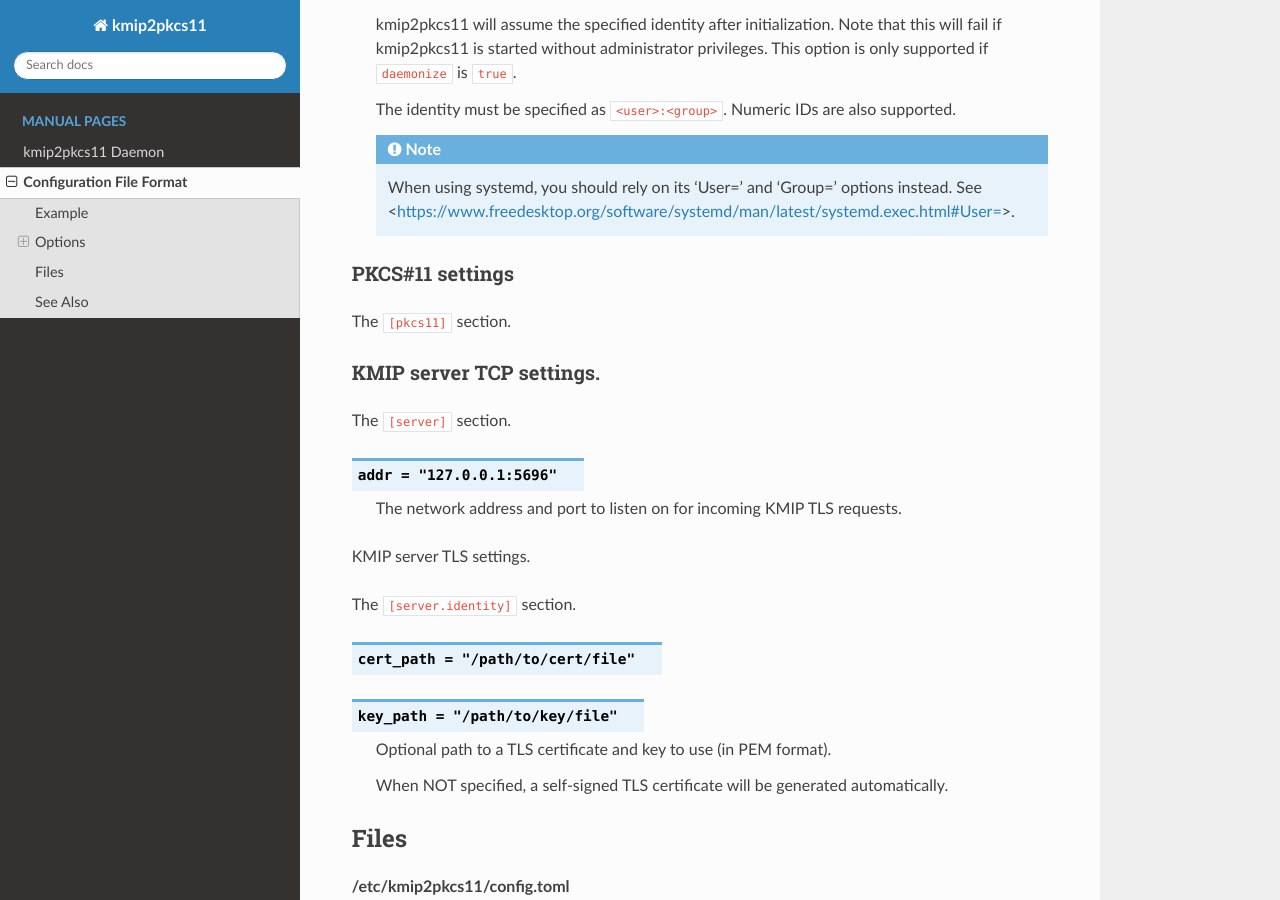
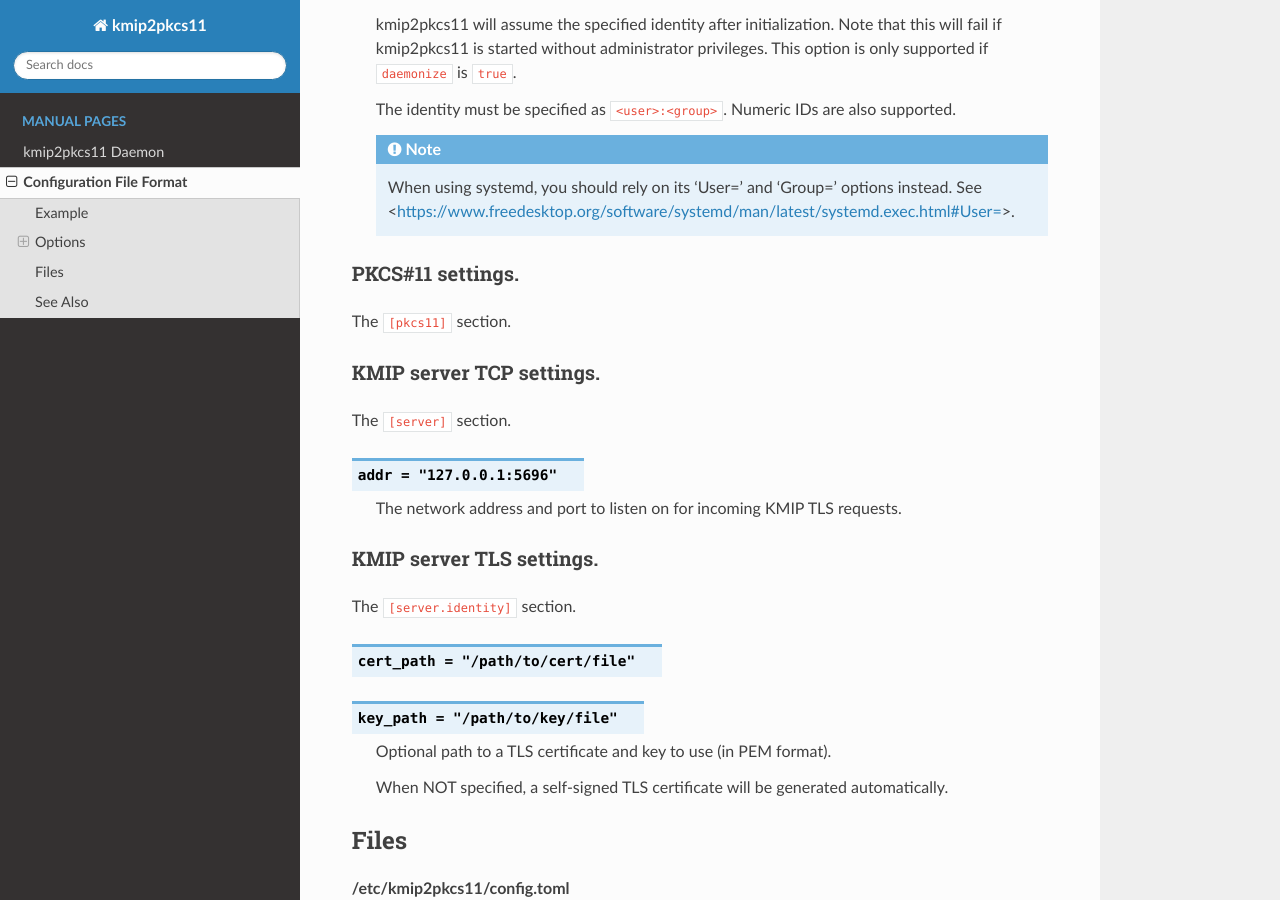
Before and after one commit to NLnetLabs/kmip2pkcs11, a Sphinx documentation site: the page built from doc/manual/source/man/kmip2pkcs11-config.toml.rst, in a window 1280 px wide and 900 px high, scrolled down 2618 px. Built offline with Sphinx 7.4.7 and the Read the Docs theme 3.1.0, drawn with Linux system fonts in a browser that asks for light colours.

Commit message:
Minor corrections.

```diff
--- a/doc/manual/source/man/kmip2pkcs11-config.toml.rst
+++ b/doc/manual/source/man/kmip2pkcs11-config.toml.rst
@@ -137,10 +137,12 @@ The ``[daemon]`` section.
    .. NOTE:: When using systemd, you should rely on its 'User=' and 'Group='
        options instead.  See <https://www.freedesktop.org/software/systemd/man/latest/systemd.exec.html#User=>.
 
-PKCS#11 settings
-++++++++++++++++
+
+PKCS#11 settings.
++++++++++++++++++
 
 The ``[pkcs11]`` section.
+
 
 KMIP server TCP settings.
 +++++++++++++++++++++++++
@@ -151,7 +153,9 @@ The ``[server]`` section.
 
     The network address and port to listen on for incoming KMIP TLS requests.
 
+
 KMIP server TLS settings.
++++++++++++++++++++++++++
 
 The ``[server.identity]`` section.
 
```
